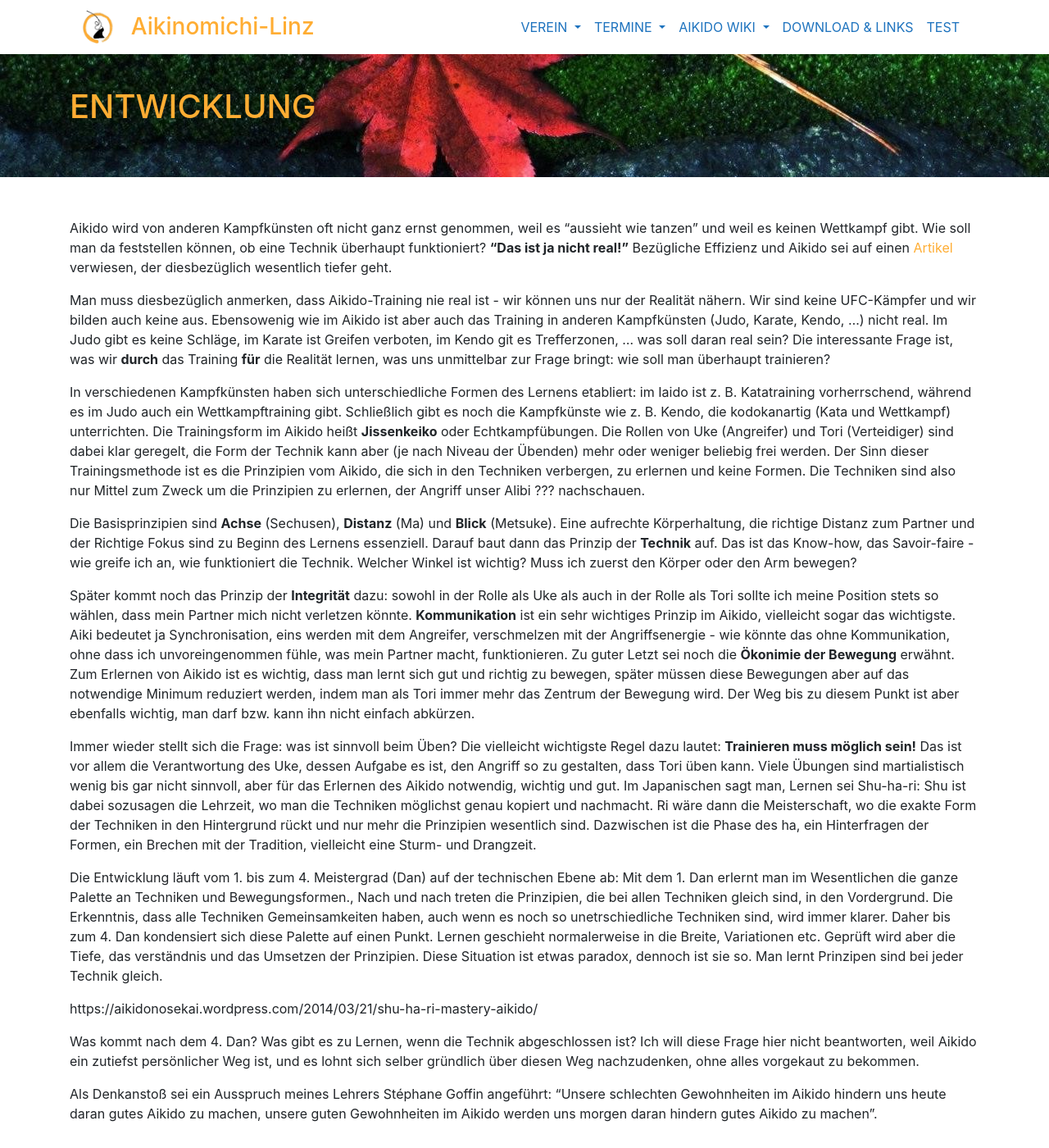
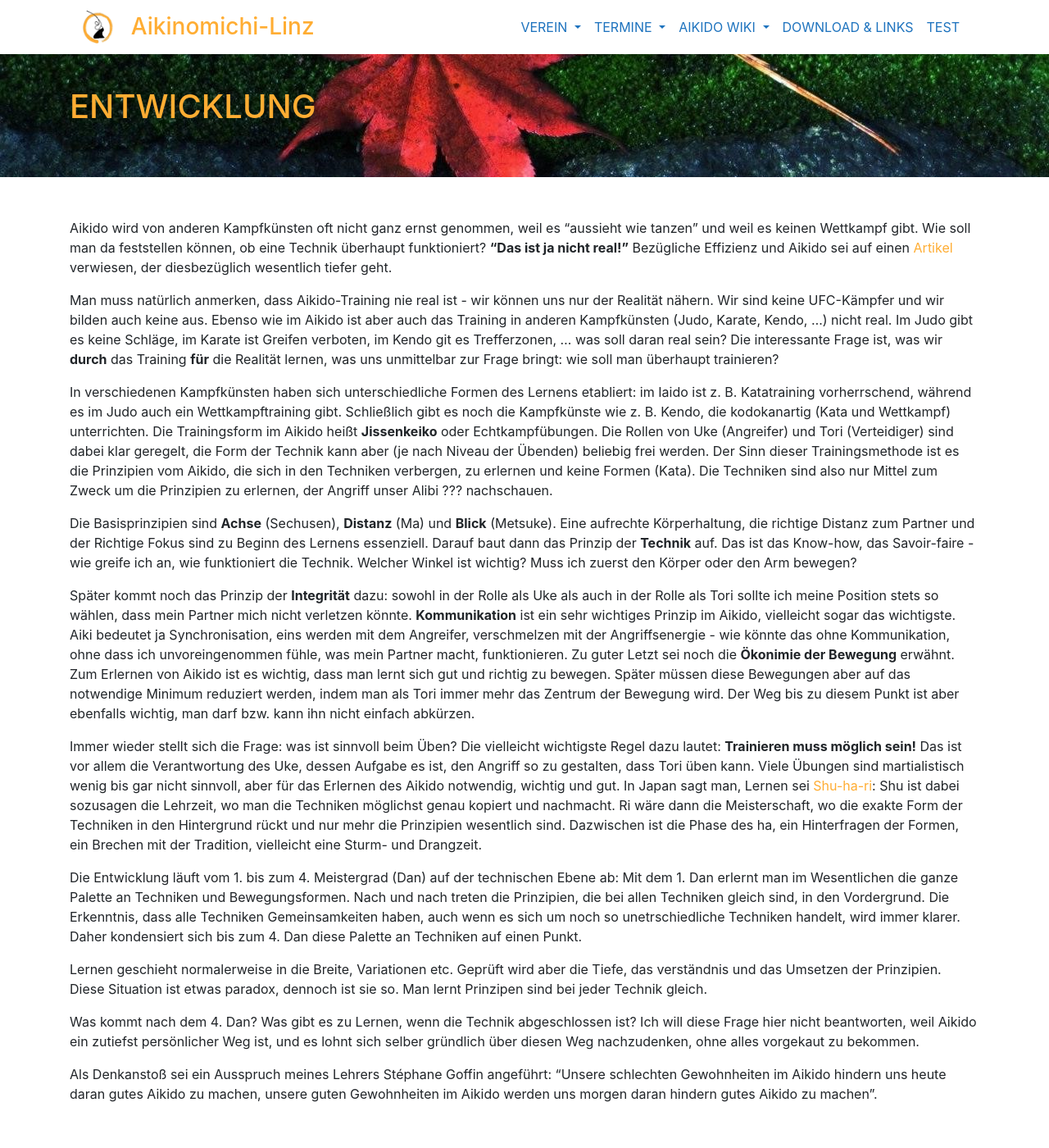
Before and after one commit to TWachs/aikinomichi-linz, a Jekyll site: the page built from prinzipien.md, in a window 1280 px wide and 1400 px high. Shown: the whole window at 82% size. Built offline with Jekyll 4.4.1, drawn with Linux system fonts in a browser that asks for light colours; nearby versions of some CDN libraries.

Commit message:
Update prinzipien.md
Überarbeitet

```diff
--- a/prinzipien.md
+++ b/prinzipien.md
@@ -8,27 +8,28 @@
 
 Aikido wird von anderen Kampfkünsten oft nicht ganz ernst genommen, weil es "aussieht wie tanzen" und weil es keinen Wettkampf gibt. Wie soll man da feststellen können, ob eine Technik überhaupt funktioniert? **"Das ist ja nicht real!"** Bezügliche Effizienz und Aikido sei auf einen [Artikel](http://aikido-brunogonzalez.com/Online/Article/Effectiveness.pdf){:target="_blank"} verwiesen, der diesbezüglich wesentlich tiefer geht.
 
-Man muss diesbezüglich anmerken, dass Aikido-Training nie real ist - wir können uns nur der Realität nähern. Wir sind keine UFC-Kämpfer und wir bilden auch keine aus. Ebensowenig wie im Aikido ist aber auch das Training in anderen Kampfkünsten (Judo, Karate, Kendo, …) nicht real. Im Judo gibt es keine Schläge, im Karate ist Greifen verboten, im Kendo git es Trefferzonen, ... was soll daran real sein? Die interessante Frage ist, was wir **durch** das Training **für** die Realität lernen, was uns unmittelbar zur Frage bringt: wie soll man überhaupt trainieren?
+Man muss natürlich anmerken, dass Aikido-Training nie real ist - wir können uns nur der Realität nähern. Wir sind keine UFC-Kämpfer und wir bilden auch keine aus. Ebenso wie im Aikido ist aber auch das Training in anderen Kampfkünsten (Judo, Karate, Kendo, …) nicht real. Im Judo gibt es keine Schläge, im Karate ist Greifen verboten, im Kendo git es Trefferzonen, ... was soll daran real sein? Die interessante Frage ist, was wir **durch** das Training **für** die Realität lernen, was uns unmittelbar zur Frage bringt: wie soll man überhaupt trainieren?
 
-In verschiedenen Kampfkünsten haben sich unterschiedliche Formen des Lernens etabliert: im Iaido ist z. B. Katatraining vorherrschend, während es im Judo auch ein Wettkampftraining gibt. Schließlich gibt es noch die Kampfkünste wie z. B. Kendo, die kodokanartig (Kata und Wettkampf) unterrichten. Die Trainingsform im Aikido heißt **Jissenkeiko** oder Echtkampfübungen. Die Rollen von Uke (Angreifer) und Tori (Verteidiger) sind dabei klar geregelt, die Form der Technik kann aber (je nach Niveau der Übenden) mehr oder weniger beliebig frei werden. Der Sinn dieser Trainingsmethode ist es die Prinzipien vom Aikido, die sich in den Techniken verbergen, zu erlernen und keine Formen. Die Techniken sind also nur Mittel zum Zweck um die Prinzipien zu erlernen, der Angriff unser Alibi ??? nachschauen.
+In verschiedenen Kampfkünsten haben sich unterschiedliche Formen des Lernens etabliert: im Iaido ist z. B. Katatraining vorherrschend, während es im Judo auch ein Wettkampftraining gibt. Schließlich gibt es noch die Kampfkünste wie z. B. Kendo, die kodokanartig (Kata und Wettkampf) unterrichten. Die Trainingsform im Aikido heißt **Jissenkeiko** oder Echtkampfübungen. Die Rollen von Uke (Angreifer) und Tori (Verteidiger) sind dabei klar geregelt, die Form der Technik kann aber (je nach Niveau der Übenden) beliebig frei werden. Der Sinn dieser Trainingsmethode ist es die Prinzipien vom Aikido, die sich in den Techniken verbergen, zu erlernen und keine Formen (Kata). Die Techniken sind also nur Mittel zum Zweck um die Prinzipien zu erlernen, der Angriff unser Alibi ??? nachschauen.
 
 Die Basisprinzipien sind **Achse** (Sechusen), **Distanz** (Ma) und **Blick** (Metsuke). Eine aufrechte Körperhaltung, die richtige Distanz zum Partner und der Richtige Fokus sind zu Beginn des Lernens essenziell. Darauf baut dann das Prinzip der **Technik** auf. Das ist das Know-how, das Savoir-faire - wie greife ich an, wie funktioniert die Technik. Welcher Winkel ist wichtig? Muss ich zuerst den Körper oder den Arm bewegen?
 
-Später kommt noch das Prinzip der **Integrität** dazu: sowohl in der Rolle als Uke als auch in der Rolle als Tori sollte ich meine Position stets so wählen, dass mein Partner mich nicht verletzen könnte. **Kommunikation** ist ein sehr wichtiges Prinzip im Aikido, vielleicht sogar das wichtigste. Aiki bedeutet ja Synchronisation, eins werden mit dem Angreifer, verschmelzen mit der Angriffsenergie - wie könnte das ohne Kommunikation, ohne dass ich unvoreingenommen fühle, was mein Partner macht, funktionieren. Zu guter Letzt sei noch die **Ökonimie der Bewegung** erwähnt. Zum Erlernen von Aikido ist es wichtig, dass man lernt sich gut und richtig zu bewegen, später müssen diese Bewegungen aber auf das notwendige Minimum reduziert werden, indem man als Tori immer mehr das Zentrum der Bewegung wird. Der Weg bis zu diesem Punkt ist aber ebenfalls wichtig, man darf bzw. kann ihn nicht einfach abkürzen.
+Später kommt noch das Prinzip der **Integrität** dazu: sowohl in der Rolle als Uke als auch in der Rolle als Tori sollte ich meine Position stets so wählen, dass mein Partner mich nicht verletzen könnte. **Kommunikation** ist ein sehr wichtiges Prinzip im Aikido, vielleicht sogar das wichtigste. Aiki bedeutet ja Synchronisation, eins werden mit dem Angreifer, verschmelzen mit der Angriffsenergie - wie könnte das ohne Kommunikation, ohne dass ich unvoreingenommen fühle, was mein Partner macht, funktionieren. Zu guter Letzt sei noch die **Ökonimie der Bewegung** erwähnt. Zum Erlernen von Aikido ist es wichtig, dass man lernt sich gut und richtig zu bewegen. Später müssen diese Bewegungen aber auf das notwendige Minimum reduziert werden, indem man als Tori immer mehr das Zentrum der Bewegung wird. Der Weg bis zu diesem Punkt ist aber ebenfalls wichtig, man darf bzw. kann ihn nicht einfach abkürzen.
 
-Immer wieder stellt sich die Frage: was ist sinnvoll beim Üben? Die vielleicht wichtigste Regel dazu lautet: **Trainieren muss möglich sein!** Das ist vor allem die Verantwortung des Uke, dessen Aufgabe es ist, den Angriff so zu gestalten, dass Tori üben kann. Viele Übungen sind martialistisch wenig bis gar nicht sinnvoll, aber für das Erlernen des Aikido notwendig, wichtig und gut. Im Japanischen sagt man, Lernen sei Shu-ha-ri: Shu ist dabei sozusagen die Lehrzeit, wo man die Techniken möglichst genau kopiert und nachmacht. Ri wäre dann die Meisterschaft, wo die exakte Form der Techniken in den Hintergrund rückt und nur mehr die Prinzipien wesentlich sind. Dazwischen ist die Phase des ha, ein Hinterfragen der Formen, ein Brechen mit der Tradition, vielleicht eine Sturm- und Drangzeit.
+Immer wieder stellt sich die Frage: was ist sinnvoll beim Üben? Die vielleicht wichtigste Regel dazu lautet: **Trainieren muss möglich sein!** Das ist vor allem die Verantwortung des Uke, dessen Aufgabe es ist, den Angriff so zu gestalten, dass Tori üben kann. Viele Übungen sind martialistisch wenig bis gar nicht sinnvoll, aber für das Erlernen des Aikido notwendig, wichtig und gut. In Japan sagt man, Lernen sei [Shu-ha-ri](https://aikidonosekai.wordpress.com/2014/03/21/shu-ha-ri-mastery-aikido/){:target="_blank"}: Shu ist dabei sozusagen die Lehrzeit, wo man die Techniken möglichst genau kopiert und nachmacht. Ri wäre dann die Meisterschaft, wo die exakte Form der Techniken in den Hintergrund rückt und nur mehr die Prinzipien wesentlich sind. Dazwischen ist die Phase des ha, ein Hinterfragen der Formen, ein Brechen mit der Tradition, vielleicht eine Sturm- und Drangzeit.
 
 
 
 
 
-Die Entwicklung läuft vom 1. bis zum 4. Meistergrad (Dan) auf der technischen Ebene ab: Mit dem 1. Dan erlernt man im Wesentlichen die ganze Palette an Techniken und Bewegungsformen.,  Nach und nach treten die Prinzipien, die bei allen Techniken gleich sind, in den Vordergrund. Die Erkenntnis, dass alle Techniken Gemeinsamkeiten haben, auch wenn es noch so unetrschiedliche Techniken sind, wird immer klarer. Daher bis zum 4. Dan kondensiert sich diese Palette auf einen Punkt.
+Die Entwicklung läuft vom 1. bis zum 4. Meistergrad (Dan) auf der technischen Ebene ab: Mit dem 1. Dan erlernt man im Wesentlichen die ganze Palette an Techniken und Bewegungsformen. Nach und nach treten die Prinzipien, die bei allen Techniken gleich sind, in den Vordergrund. Die Erkenntnis, dass alle Techniken Gemeinsamkeiten haben, auch wenn es sich um noch so unetrschiedliche Techniken handelt, wird immer klarer. Daher kondensiert sich bis zum 4. Dan diese Palette an Techniken auf einen Punkt.
+
 Lernen geschieht normalerweise in die Breite, Variationen etc. Geprüft wird aber die Tiefe, das verständnis und das Umsetzen der Prinzipien. Diese Situation ist etwas paradox, dennoch ist sie so.
 Man lernt
 Prinzipen sind bei jeder Technik gleich.
 
 
-https://aikidonosekai.wordpress.com/2014/03/21/shu-ha-ri-mastery-aikido/
+
 
 Was kommt nach dem 4. Dan? Was gibt es zu Lernen, wenn die Technik abgeschlossen ist? Ich will diese Frage hier nicht beantworten, weil Aikido ein zutiefst persönlicher Weg ist, und es lohnt sich selber gründlich über diesen Weg nachzudenken, ohne alles vorgekaut zu bekommen.
 
```
